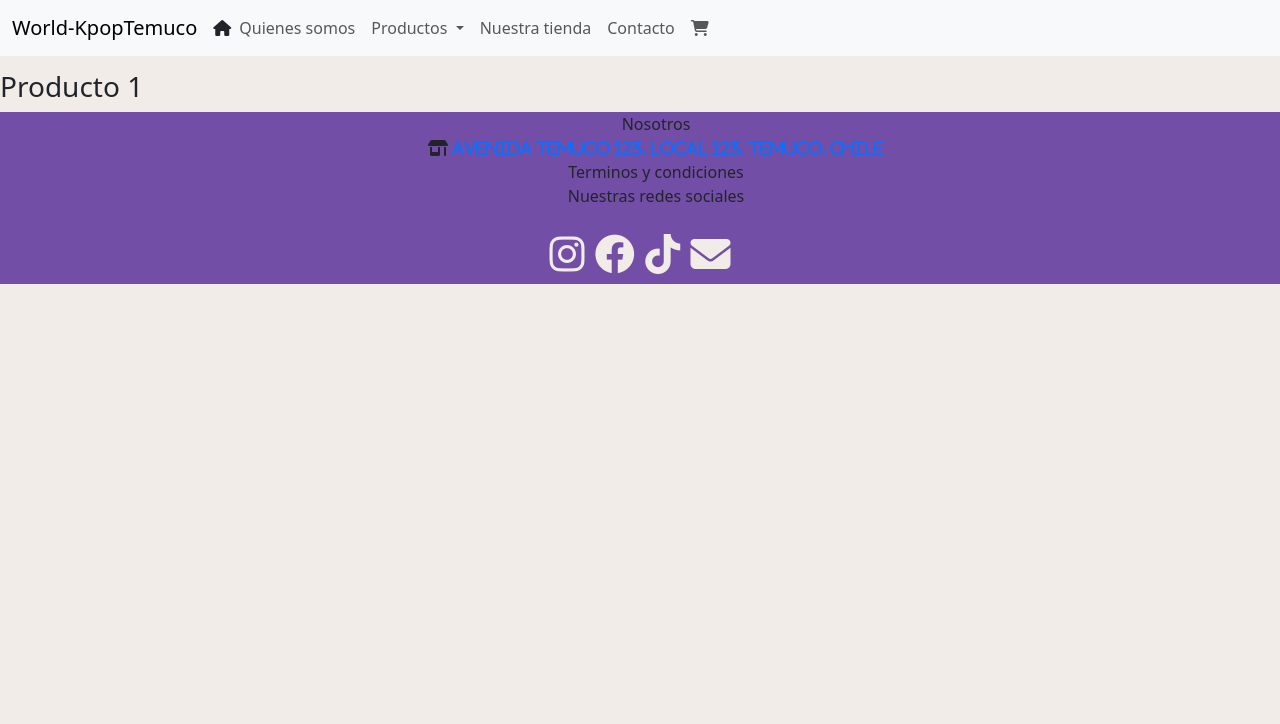
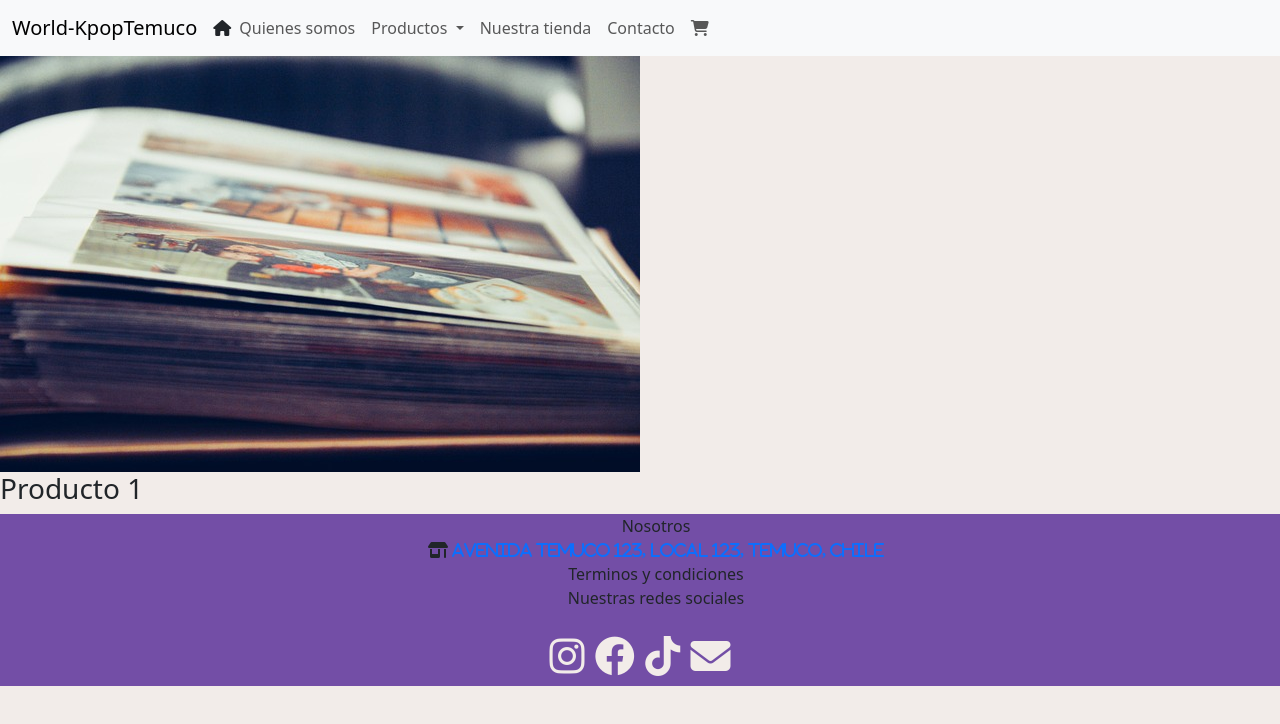
Before and after one commit to clinconao/kPopV2, a plain HTML site: page pages/store/store.html in a window 1280 px wide. Drawn offline with nearby package versions, Linux system fonts and the light colour scheme; the site is published under a folder, as on GitHub Pages, so addresses that start at the root find nothing.

Commit message:
falta link foto listo

```diff
--- a/pages/store/store.html
+++ b/pages/store/store.html
@@ -67,7 +67,7 @@
         <h2>Todos los productos</h2>
         <div class="containerProducts">
             <div class="product">
-                <img src="/media/photo01.jpg" alt="">
+                <img src="../../media/photo01.jpg" alt="">
                 <div>
                     <h3>Producto 1</h3>
                 </div>
```
